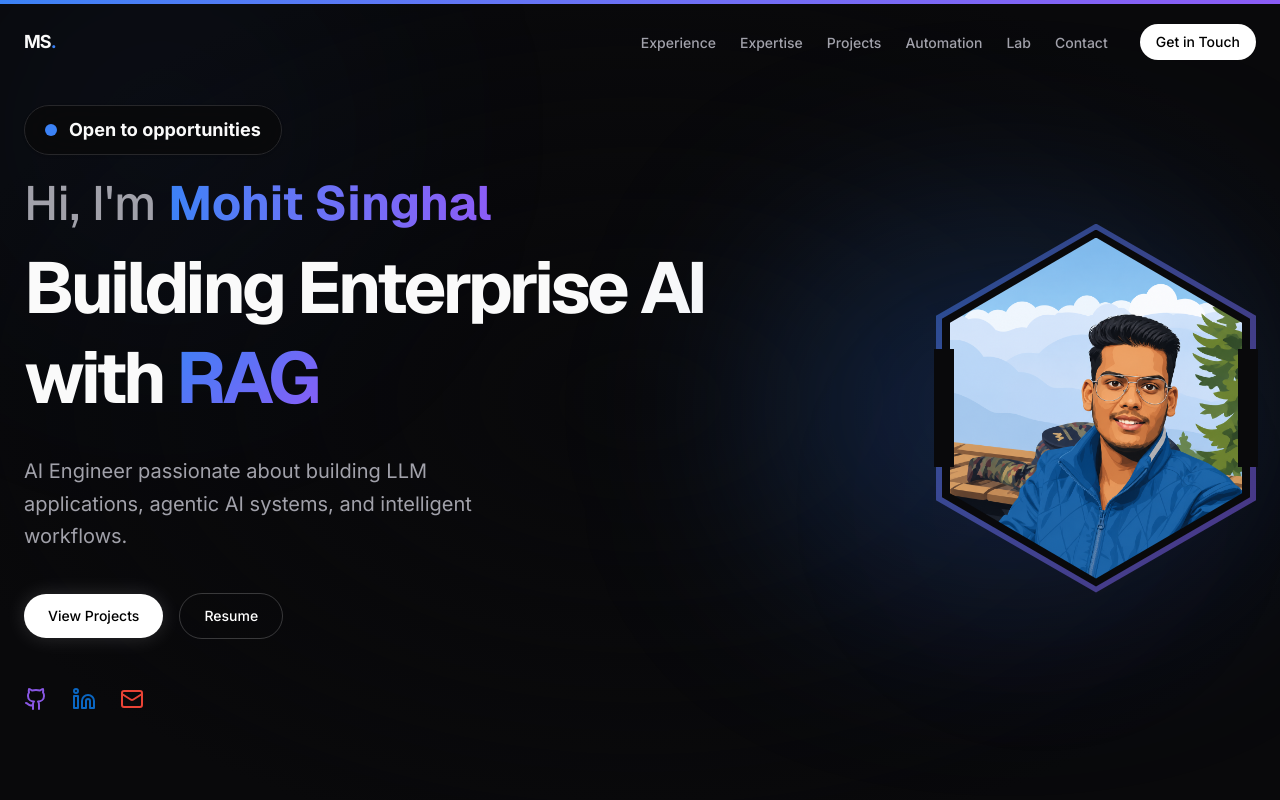
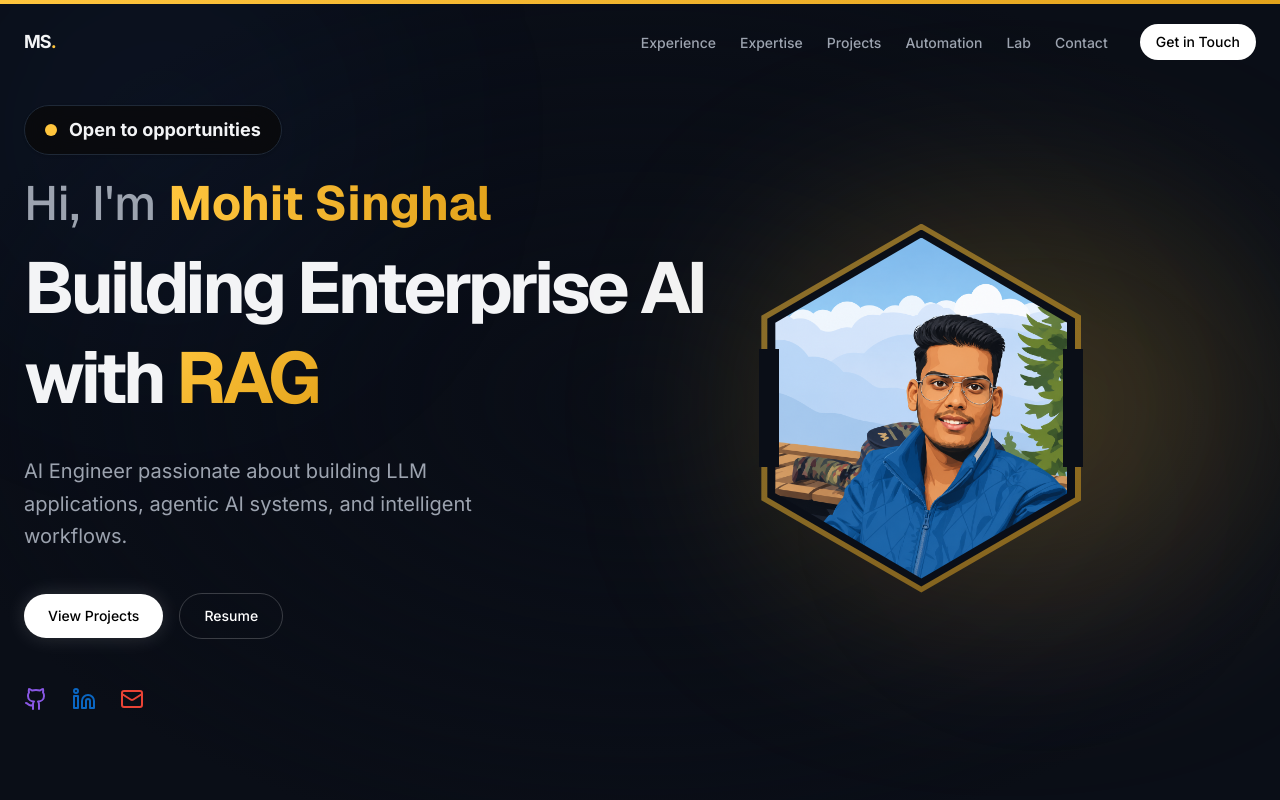
Before and after one commit to mohitsinghal1206/Mohit-Singhal-Portfolio, a Next.js app: page / in a window 1280 px wide. Shown: the top 800 px of the page. Built offline with nearby package versions, Linux system fonts and the light colour scheme.

Commit message:
Switch global theme to Cyber-Industrial (Abyss and Yellow) for high contrast and developer tool aesthetic

```diff
--- a/src/app/globals.css
+++ b/src/app/globals.css
@@ -1,18 +1,18 @@
 @import "tailwindcss";
 
 @theme {
-  --color-background: #09090B;
-  --color-card: #111113;
-  --color-card-hover: #18181B;
-  --color-primary: #3B82F6;
-  --color-secondary: #8B5CF6;
-  --color-text: #FAFAFA;
-  --color-muted: #A1A1AA;
-  --color-muted-dark: #71717A;
-  --color-border: #27272A;
-  --color-border-hover: rgba(59, 130, 246, 0.3);
-  --color-glow-blue: rgba(59, 130, 246, 0.15);
-  --color-glow-purple: rgba(139, 92, 246, 0.15);
+  --color-background: #0A0E17;
+  --color-card: #101520;
+  --color-card-hover: #151B29;
+  --color-primary: #FFC53D;
+  --color-secondary: #E3A31B;
+  --color-text: #F3F4F6;
+  --color-muted: #9CA3AF;
+  --color-muted-dark: #4B5563;
+  --color-border: #1F2937;
+  --color-border-hover: rgba(255, 197, 61, 0.3);
+  --color-glow-blue: rgba(255, 197, 61, 0.15);
+  --color-glow-purple: rgba(227, 163, 27, 0.15);
 
   --font-sans: 'Inter', ui-sans-serif, system-ui, sans-serif;
   --font-display: 'Geist', 'Inter', ui-sans-serif, system-ui, sans-serif;
--- a/src/components/sections/hero.tsx
+++ b/src/components/sections/hero.tsx
@@ -75,7 +75,7 @@ export function Hero() {
           <span key={`preload-${i}`}>{k.icon}</span>
         ))}
       </div>
-      <div className="container mx-auto px-6 max-w-6xl relative z-10">
+      <div className="container mx-auto px-6 max-w-5xl relative z-10">
         <div className="grid grid-cols-1 lg:grid-cols-12 gap-12 lg:gap-8 items-center">
           {/* Content */}
           <motion.div
@@ -218,7 +218,7 @@ export function Hero() {
             initial={{ opacity: 0, scale: 0.9 }}
             animate={{ opacity: 1, scale: 1 }}
             transition={{ duration: 0.8, delay: 0.2, ease: "easeOut" }}
-            className="relative lg:col-span-5 hidden md:flex items-center justify-center lg:justify-end float-animation"
+            className="relative lg:col-span-5 hidden md:flex items-center justify-center lg:justify-start float-animation"
           >
             {/* Hexagon Tech Border */}
             <div className="relative w-[320px] h-[369px] flex items-center justify-center z-10 group">
```
